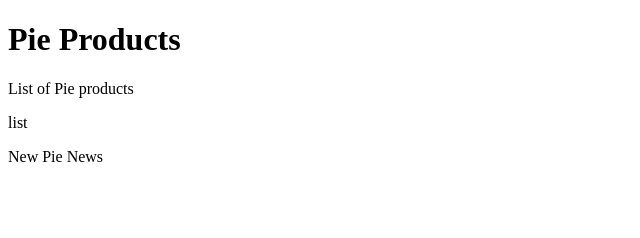
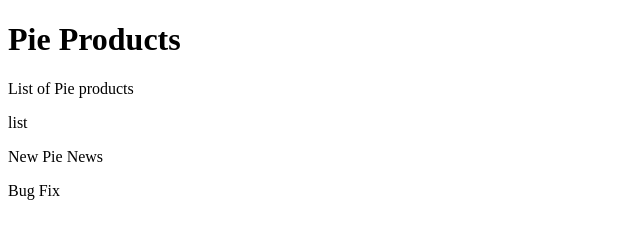
Before and after one commit to ksagoo/com.pie.demo, a plain HTML site: page WebContent/index.html in a window 1280 px wide. Shown: the full height of the page, 0-640 px from the left. Drawn offline with Linux system fonts and the light colour scheme.

Commit message:
bug fix complete

```diff
--- a/WebContent/index.html
+++ b/WebContent/index.html
@@ -9,5 +9,6 @@
 	<p>List of Pie products</p>
 	<p>list</p>
 	<p>New Pie News </p>
+	<p>Bug Fix</p>
 </body>
 </html>
```
